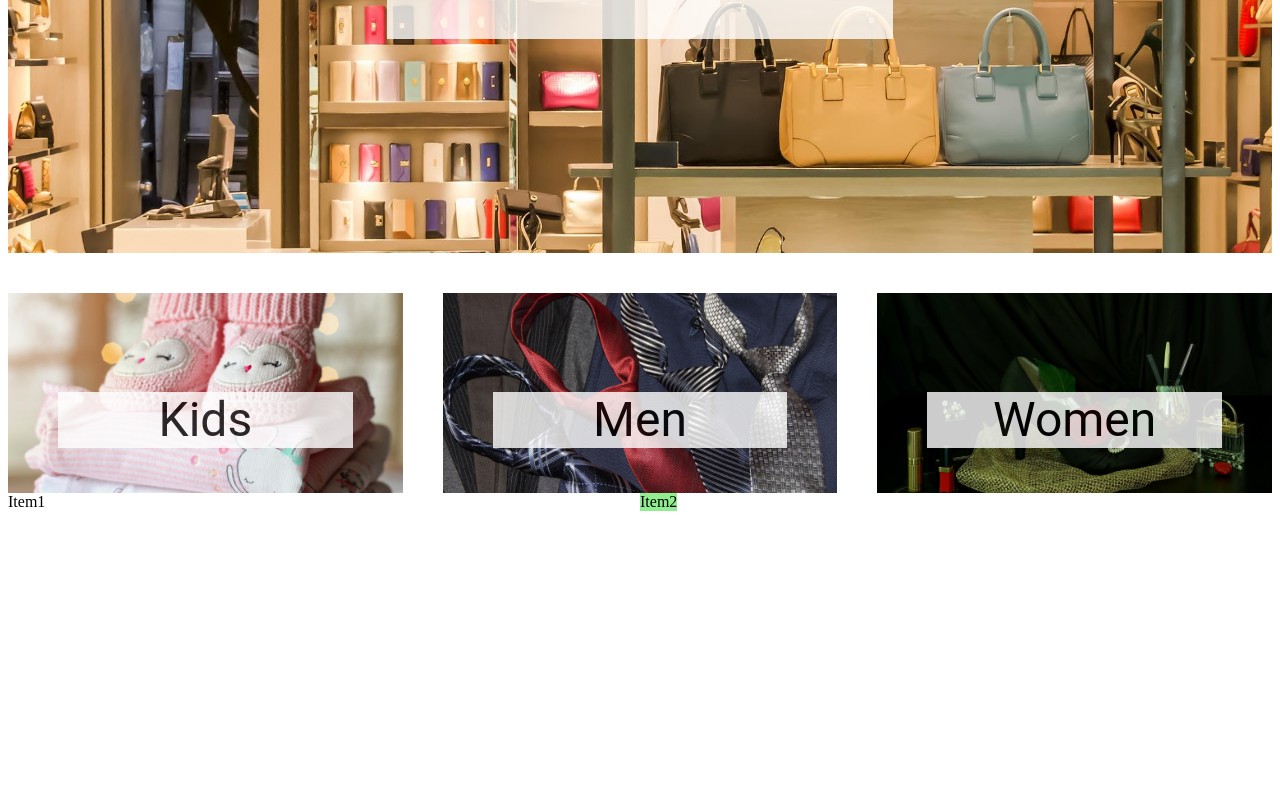
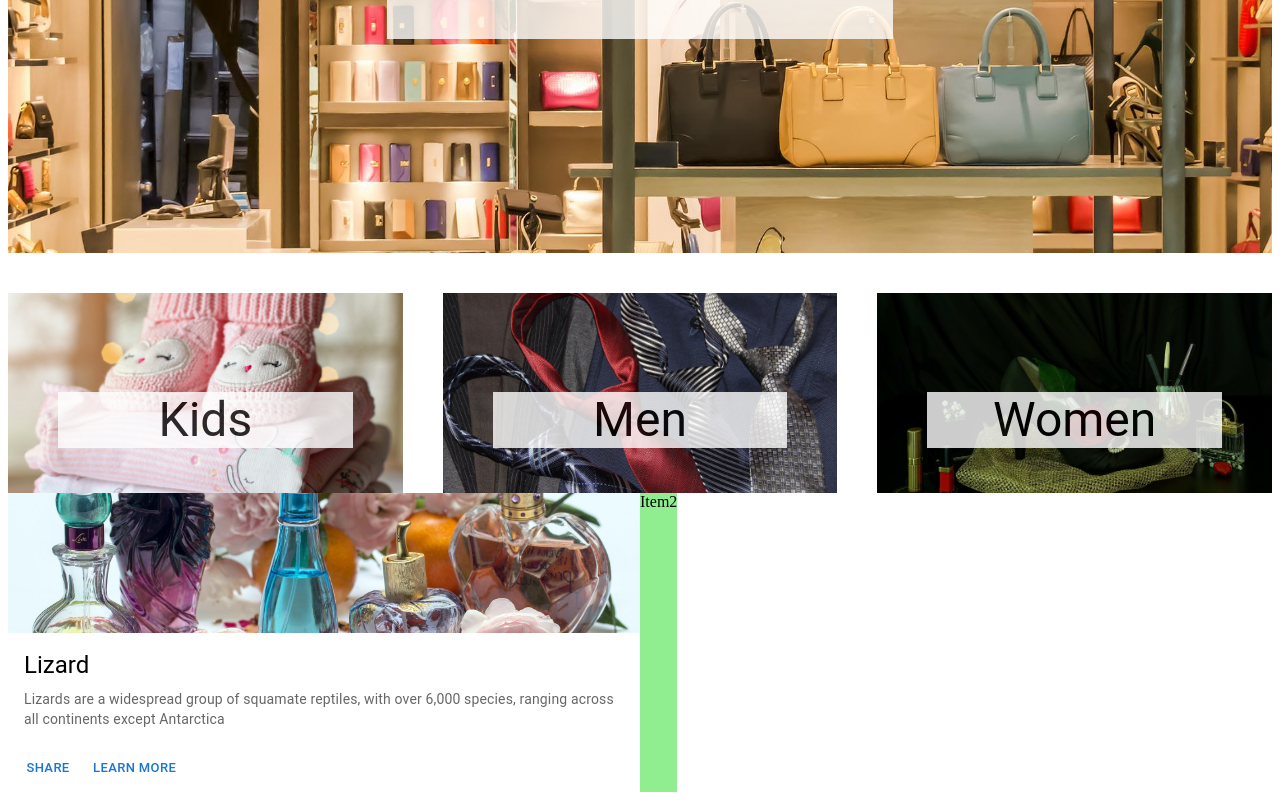
Before and after one commit to vinothsmart/mui5-blog-1, a React (Create React App) app: page / in a window 1280 px wide. Shown: the part 495-1295 px from the top of the page. Before the commit the page ends 1014 px from the top, so only its background shows below. Built offline with nearby package versions, Linux system fonts and the light colour scheme; the HTML template or start-up script is replaced by a standard one.

Commit message:
Refactor Recents component to include CardMedia, CardContent, and CardActions for improved layout and content display

```diff
--- a/src/components/recents/Recents.js
+++ b/src/components/recents/Recents.js
@@ -1,11 +1,39 @@
-import { Box, Grid } from "@mui/material";
+import {
+  Box,
+  Button,
+  CardActions,
+  CardContent,
+  CardMedia,
+  Grid,
+  Typography,
+} from "@mui/material";
+
+import cardImage from "../../static/image3.jpg";
 
 const Recents = () => {
   return (
     <Box>
       <Grid container>
         <Grid item md={6} xs={12}>
-          Item1
+          <CardMedia
+            component="img"
+            alt="green iguana"
+            height="140"
+            image={cardImage}
+          />
+          <CardContent>
+            <Typography gutterBottom variant="h5" component="div">
+              Lizard
+            </Typography>
+            <Typography variant="body2" color="text.secondary">
+              Lizards are a widespread group of squamate reptiles, with over
+              6,000 species, ranging across all continents except Antarctica
+            </Typography>
+          </CardContent>
+          <CardActions>
+            <Button size="small">Share</Button>
+            <Button size="small">Learn More</Button>
+          </CardActions>
         </Grid>
         <Grid item sx={{ backgroundColor: "lightgreen" }}>
           Item2
```
